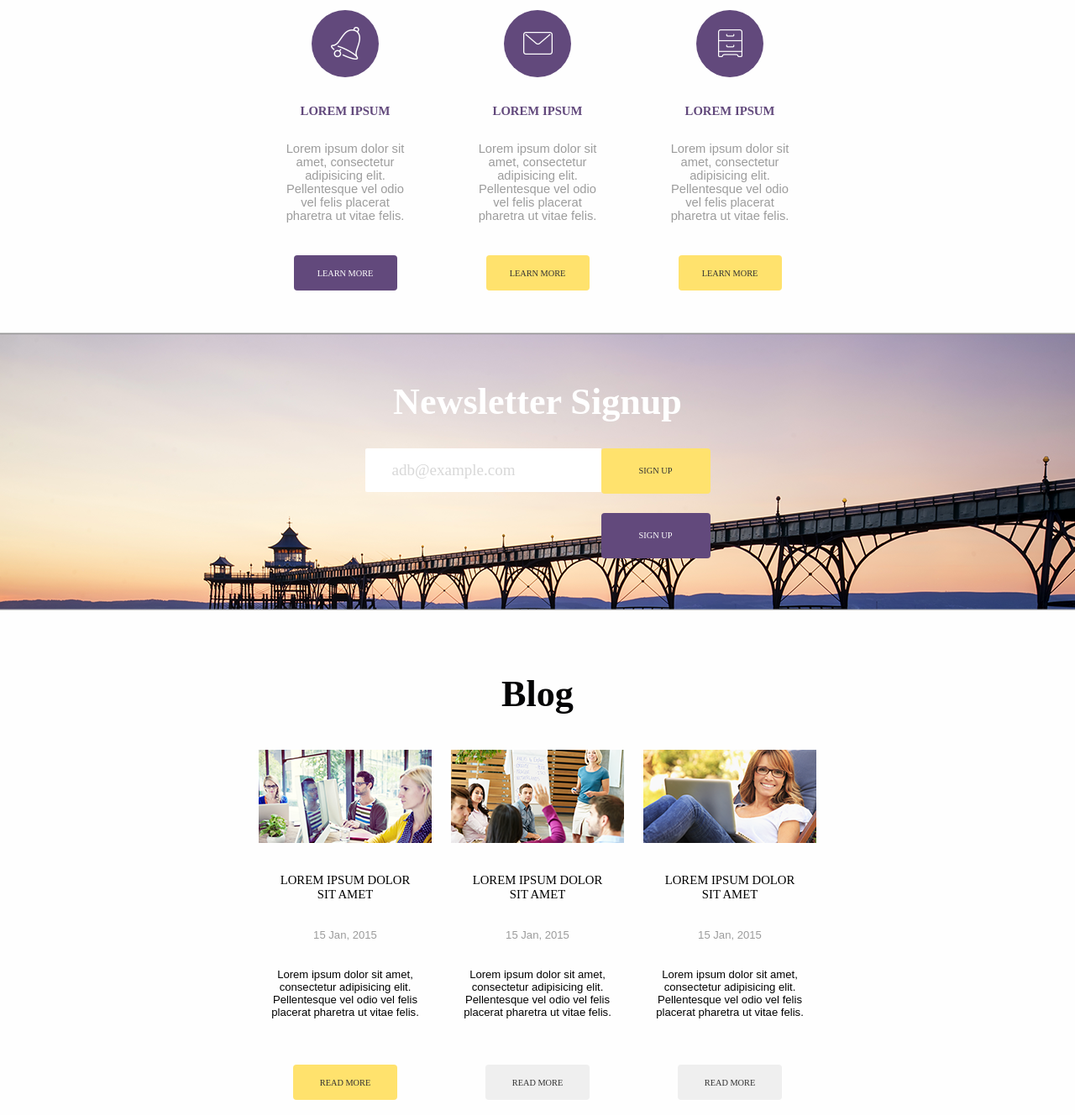
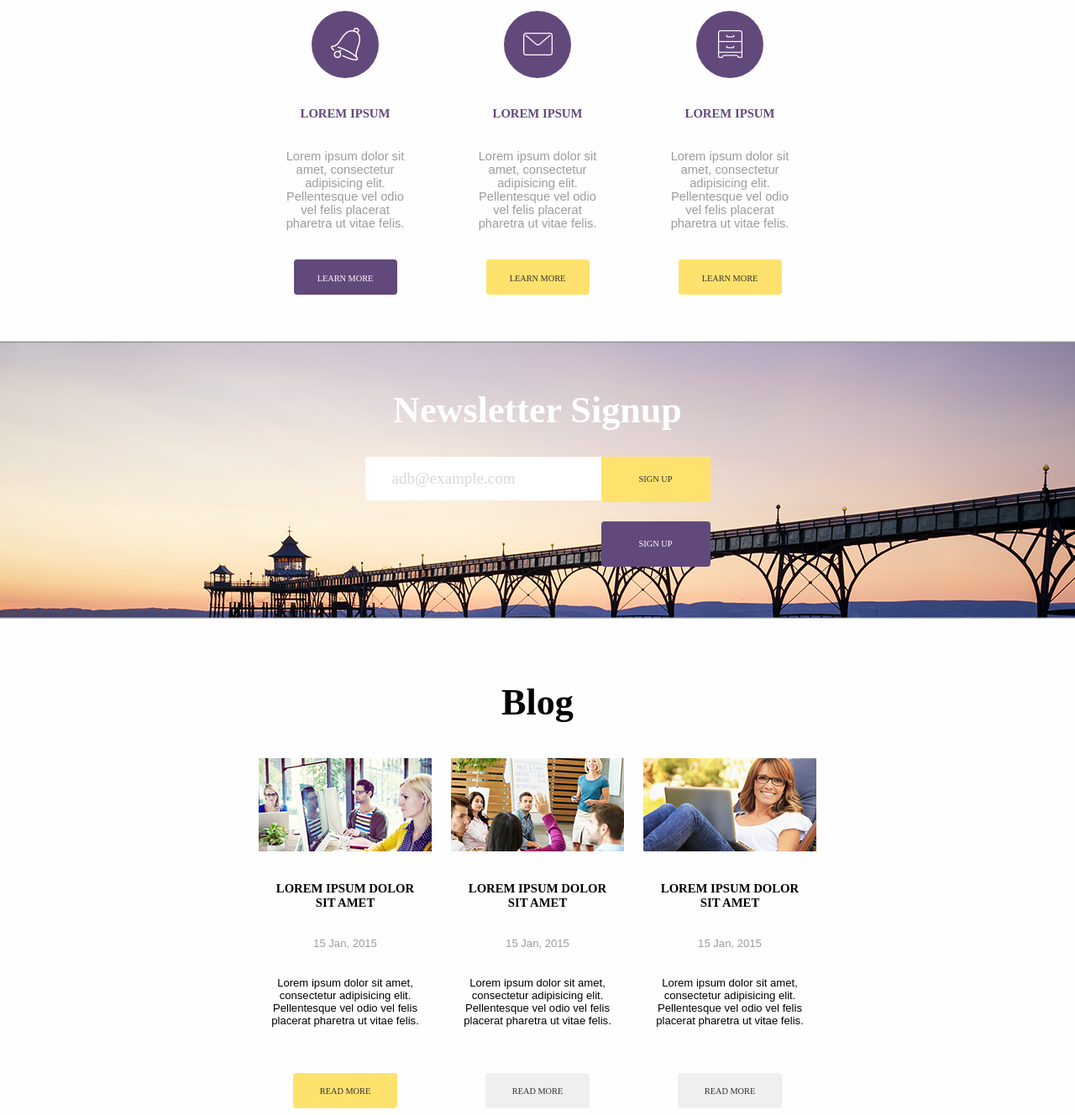
Before and after one commit to renatoalmeida49/id5, a plain HTML site: page index.html in a window 1280 px wide. Shown: the part 1120-2448 px from the top of the page at 84% size. Drawn offline with Linux system fonts and the light colour scheme; a web font is replaced by a local one.

Commit message:
Semantica HTML melhorada

```diff
--- a/assets/css/style.css
+++ b/assets/css/style.css
@@ -1,5 +1,5 @@
 /* RESET */
-* {
+*, *:before, *:after {
     box-sizing: border-box;
 }
 
@@ -225,14 +225,14 @@ input, textarea {
     justify-content: space-around;
 }
 
-.welcome-option-box {
+.welcome-option {
+    display: flex;
+    flex-direction: column;
+    justify-content: space-between;
+    align-items: center;
     max-width: 157px;
-    height: 261px;
-    display: flex;
-    justify-content: center;
-    align-items: center;
-    flex-direction: column;
-    margin-bottom: 35px;
+    min-height: 338px;
+    margin: 5px 0;
 }
 
 .welcome-option-icon {
@@ -243,7 +243,6 @@ input, textarea {
     height: 80px;
     background: #62497c;
     border-radius: 50%;
-    margin-bottom: 16px;
 }
 
 .welcome-option-title {
@@ -252,19 +251,18 @@ input, textarea {
     color: #62497c;
     font-weight: bold;
     font-size: 14.74px;
-    margin-top: 16px;
 }
 
 .welcome-option-description {
-    margin-top: 28px;
     font-size: 0.92rem;
     color: #9c9c9c;
     font-family: 'Helvetica';
 }
 
-.welcome-option-button button {
+.welcome-option button {
     width: 123px;
     height: 42px;
+    border: 1px solid transparent;
 }
 
 /* NEWSLETTER */
@@ -377,10 +375,11 @@ input, textarea {
     align-self: center;
 }
 
-.blog-item-button button {
+.blog-item button {
     width: 124px;
     height: 42px;
     padding: 12px;
+    margin: 0 auto;
 }
 
 .blog-hover:hover {
--- a/index.html
+++ b/index.html
@@ -68,57 +68,52 @@
             </div>
 
             <div class="welcome-menu">
-                <div>
-                    <div class="welcome-option-box">
+                <div class="welcome-option">
                     <div class="welcome-option-icon">
                         <img src="assets/images/icons/bell-icon.png" />
                     </div>
+
                     <h2 class="welcome-option-title">
                         Lorem Ipsum
                     </h2>
+
                     <p class="welcome-option-description">
                         Lorem ipsum dolor sit amet, consectetur adipisicing elit. Pellentesque vel odio vel felis placerat pharetra ut vitae felis.
                     </p>
+
+                    <button class="purple-background">Learn more</button>
                 </div>
 
-                    <div  class="welcome-option-button">
-                        <button class="purple-background">Learn more</button>
-                    </div>
-                </div>
-
-                <div>
-                    <div class="welcome-option-box">
+                <div class="welcome-option">
                     <div class="welcome-option-icon">
                         <img src="assets/images/icons/envelop-icon.png" />
                     </div>
+
                     <h2 class="welcome-option-title">
                         Lorem Ipsum
                     </h2>
+
                     <p class="welcome-option-description">
                         Lorem ipsum dolor sit amet, consectetur adipisicing elit. Pellentesque vel odio vel felis placerat pharetra ut vitae felis.
                     </p>
+
+                    <button class="yellow-background">Learn more</button>
                 </div>
 
-                    <div class="welcome-option-button">
-                        <button class="yellow-background">Learn more</button>
-                    </div>
-                </div>
-
-                <div>
-                    <div class="welcome-option-box">
+                <div class="welcome-option">
                     <div class="welcome-option-icon">
                         <img src="assets/images/icons/drawer-icon.png" />
                     </div>
+
                     <h2 class="welcome-option-title">
                         Lorem Ipsum
                     </h2>
+
                     <p class="welcome-option-description">
                         Lorem ipsum dolor sit amet, consectetur adipisicing elit. Pellentesque vel odio vel felis placerat pharetra ut vitae felis.
                     </p>
-                    </div>
-                    <div class="welcome-option-button">
+
                     <button class="yellow-background">Learn more</button>
-                    </div>
                 </div>
             </div>
         </div>
@@ -151,54 +146,60 @@
                     <div class="blog-item-image">
                         <img src="assets/images/blog/blog-image1.png" />
                     </div>
-                    <div class="blog-item-title">
+
+                    <h2 class="blog-item-title">
                         Lorem Ipsum Dolor Sit Amet
-                    </div>
-                    <div class="blog-item-date">
+                    </h2>
+
+                    <p class="blog-item-date">
                         15 Jan, 2015
-                    </div>
-                    <div class="blog-item-description">
+                    </p>
+
+                    <p class="blog-item-description">
                         Lorem ipsum dolor sit amet, consectetur adipisicing elit. Pellentesque vel odio vel felis placerat pharetra ut vitae felis.
-                    </div>
-                    <div class="blog-item-button">
+                    </p>
+
                     <button class="yellow-background blog-hover">Read more</button>
-                    </div>
                 </div>
 
                 <div class="blog-item">
                     <div>
                         <img src="assets/images/blog/blog-image2.png" />
                     </div>
-                    <div class="blog-item-title">
+
+                    <h2 class="blog-item-title">
                         Lorem Ipsum Dolor Sit Amet
-                    </div>
-                    <div class="blog-item-date">
+                    </h2>
+
+                    <p class="blog-item-date">
                         15 Jan, 2015
-                    </div>
-                    <div class="blog-item-description">
+                    </p>
+
+                    <p class="blog-item-description">
                         Lorem ipsum dolor sit amet, consectetur adipisicing elit. Pellentesque vel odio vel felis placerat pharetra ut vitae felis.
-                    </div>
-                    <div class="blog-item-button">
+                    </p>
+
                     <button>Read more</button>
-                    </div>
                 </div>
 
                 <div class="blog-item">
                     <div>
                         <img src="assets/images/blog/blog-image3.png" />
                     </div>
-                    <div class="blog-item-title">
+
+                    <h2 class="blog-item-title">
                         Lorem Ipsum Dolor Sit Amet
-                    </div>
-                    <div class="blog-item-date">
+                    </h2>
+
+                    <p class="blog-item-date">
                         15 Jan, 2015
-                    </div>
-                    <div class="blog-item-description">
+                    </p>
+
+                    <p class="blog-item-description">
                         Lorem ipsum dolor sit amet, consectetur adipisicing elit. Pellentesque vel odio vel felis placerat pharetra ut vitae felis.
-                    </div>
-                    <div class="blog-item-button">
+                    </p>
+
                     <button>Read more</button>
-                    </div>
                 </div>
             </div>
 
```
Lines whose indentation alone changed are shown as unchanged.
